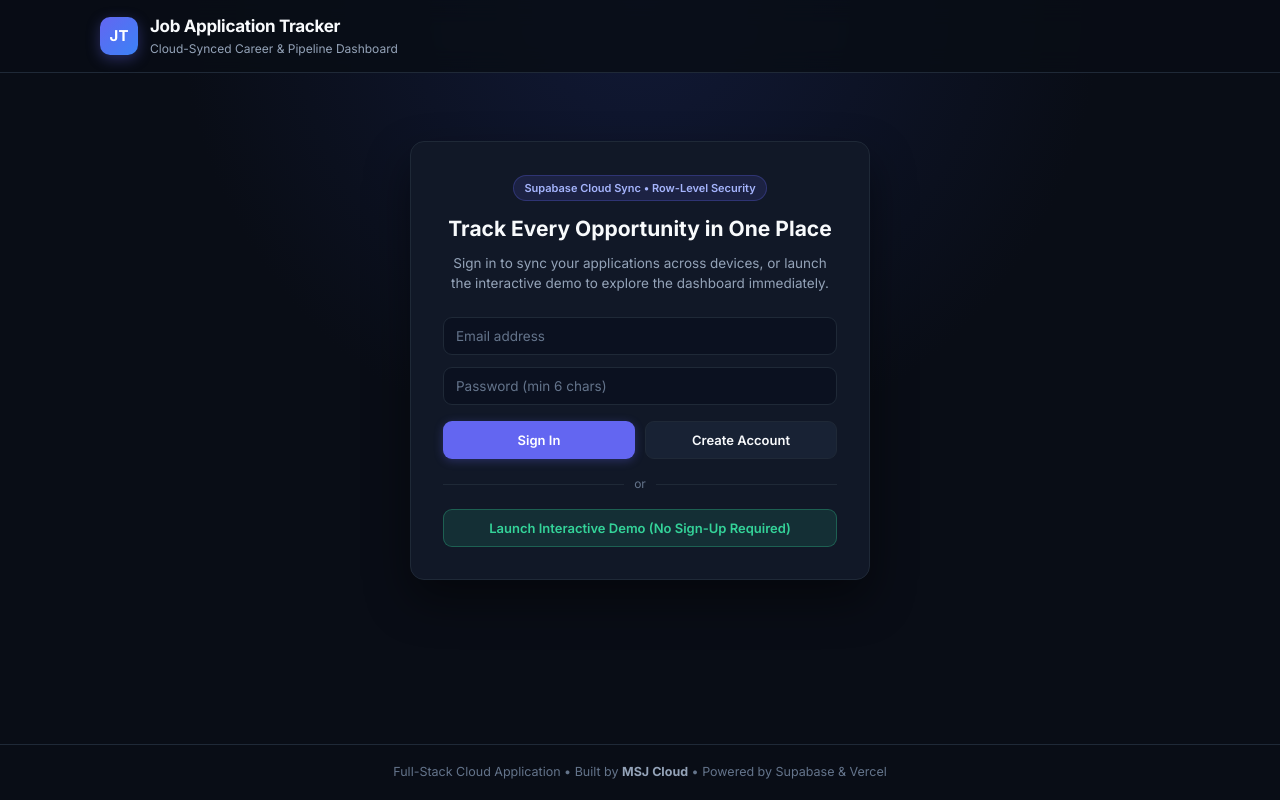
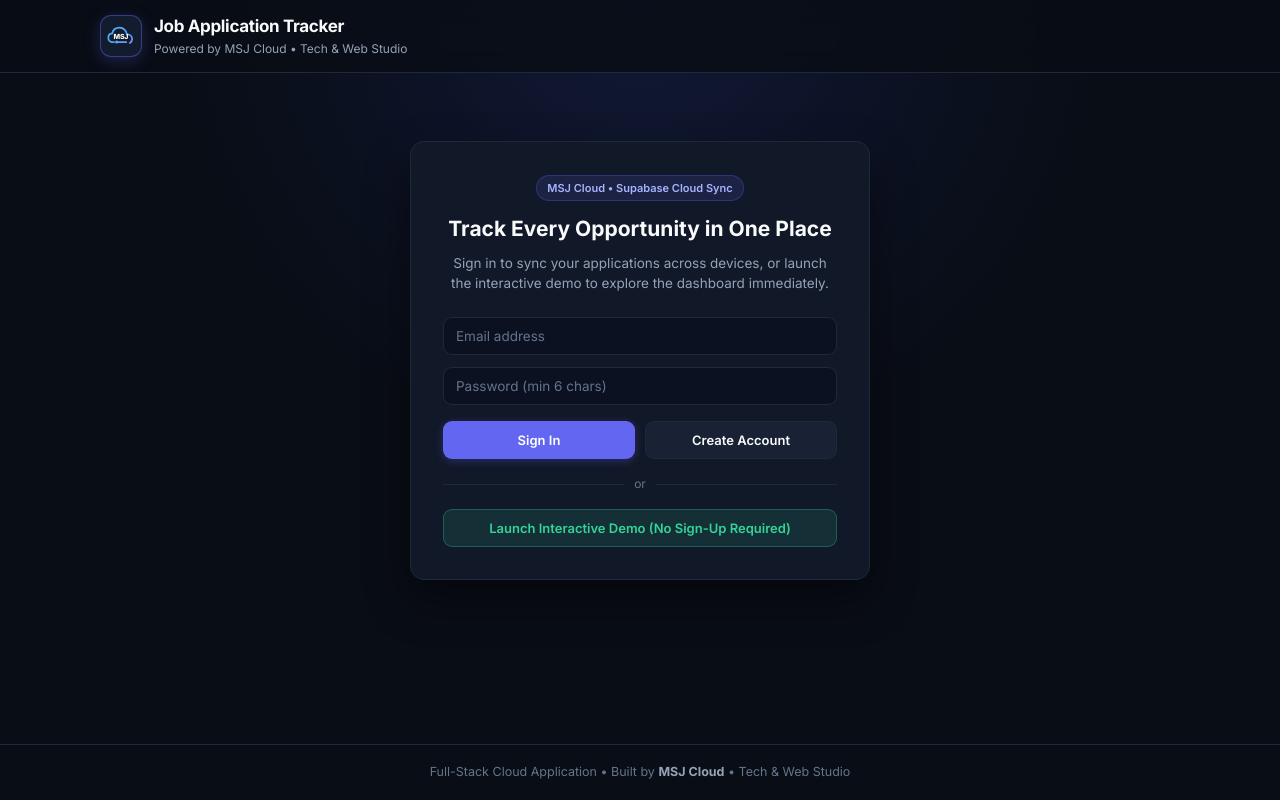
Before and after one commit to justinwilliamsesr22-cyber/job-application-tracker, a plain HTML site: page index.html in a window 1280 px wide. Drawn offline with nearby package versions, Linux system fonts and the light colour scheme.

Commit message:
Add MSJ Cloud branding and full dashboard polish

```diff
--- a/index.html
+++ b/index.html
@@ -3,10 +3,10 @@
 <head>
   <meta charset="UTF-8" />
   <meta name="viewport" content="width=device-width, initial-scale=1.0" />
-  <title>Job Application Tracker | Cloud Pipeline Dashboard</title>
+  <title>Job Application Tracker | MSJ Cloud Pipeline Dashboard</title>
   <link rel="preconnect" href="https://fonts.googleapis.com" />
   <link rel="preconnect" href="https://fonts.gstatic.com" crossorigin />
-  <link href="https://fonts.googleapis.com/css2?family=Inter:wght@400;500;600;700&display=swap" rel="stylesheet" />
+  <link href="https://fonts.googleapis.com/css2?family=Inter:wght@400;500;600;700;800&display=swap" rel="stylesheet" />
   <link rel="stylesheet" href="style.css" />
   <!-- Supabase JS Client via CDN -->
   <script src="https://cdn.jsdelivr.net/npm/@supabase/supabase-js@2"></script>
@@ -16,10 +16,26 @@
   <header class="topbar">
     <div class="topbar-inner">
       <div class="brand">
-        <div class="brand-logo">JT</div>
+        <div class="brand-logo" aria-hidden="true">
+          <svg width="28" height="21" viewBox="0 0 64 46" fill="none" xmlns="http://www.w3.org/2000/svg">
+            <defs>
+              <linearGradient id="msjGrad" x1="0" y1="0" x2="64" y2="46" gradientUnits="userSpaceOnUse">
+                <stop offset="0%" stop-color="#38BDF8" />
+                <stop offset="100%" stop-color="#818CF8" />
+              </linearGradient>
+            </defs>
+            <!-- Circuit Cloud Outline -->
+            <path d="M16 38H13C7.477 38 3 33.523 3 28C3 22.84 6.908 18.594 11.93 18.057C13.736 10.57 20.471 5 28.5 5C37.454 5 44.787 11.915 45.45 20.697C45.955 20.568 46.47 20.5 47 20.5C52.799 20.5 57.5 25.201 57.5 31C57.5 34.866 55.41 38.243 52.3 40.06" stroke="url(#msjGrad)" stroke-width="4" stroke-linecap="round"/>
+            <!-- Circuit Trace & Node -->
+            <path d="M23 38H44" stroke="url(#msjGrad)" stroke-width="4" stroke-linecap="round"/>
+            <circle cx="22" cy="38" r="3.5" fill="#38BDF8"/>
+            <!-- MSJ Monogram -->
+            <text x="15" y="31" fill="#F8FAFC" font-family="Inter, sans-serif" font-weight="800" font-size="16" letter-spacing="-0.5">MSJ</text>
+          </svg>
+        </div>
         <div>
           <h1>Job Application Tracker</h1>
-          <span class="brand-subtitle">Cloud-Synced Career &amp; Pipeline Dashboard</span>
+          <span class="brand-subtitle">Powered by MSJ Cloud &bull; Tech &amp; Web Studio</span>
         </div>
       </div>
 
@@ -35,7 +51,7 @@
     <!-- Authentication Gate -->
     <section id="authSection" class="auth-card">
       <div class="auth-header">
-        <span class="pill-tag">Supabase Cloud Sync &bull; Row-Level Security</span>
+        <span class="pill-tag">MSJ Cloud &bull; Supabase Cloud Sync</span>
         <h2>Track Every Opportunity in One Place</h2>
         <p id="authStatus">Sign in to sync your applications across devices, or launch the interactive demo to explore the dashboard immediately.</p>
       </div>
@@ -182,7 +198,7 @@
   </main>
 
   <footer class="footer">
-    Full-Stack Cloud Application &bull; Built by <strong>MSJ Cloud</strong> &bull; Powered by Supabase &amp; Vercel
+    Full-Stack Cloud Application &bull; Built by <strong>MSJ Cloud</strong> &bull; Tech &amp; Web Studio
   </footer>
 
   <script src="script.js"></script>
--- a/style.css
+++ b/style.css
@@ -63,17 +63,16 @@ body {
 }
 
 .brand-logo {
-  width: 38px;
-  height: 38px;
-  border-radius: 10px;
-  background: linear-gradient(135deg, #6366f1, #3b82f6);
+  width: 42px;
+  height: 42px;
+  border-radius: 11px;
+  background: #131b2e;
+  border: 1px solid rgba(99, 102, 241, 0.45);
   display: flex;
   align-items: center;
   justify-content: center;
-  font-weight: 700;
-  font-size: 15px;
-  color: #fff;
-  box-shadow: 0 4px 14px rgba(99, 102, 241, 0.35);
+  box-shadow: 0 4px 16px rgba(99, 102, 241, 0.25);
+  flex-shrink: 0;
 }
 
 .brand h1 {
```
